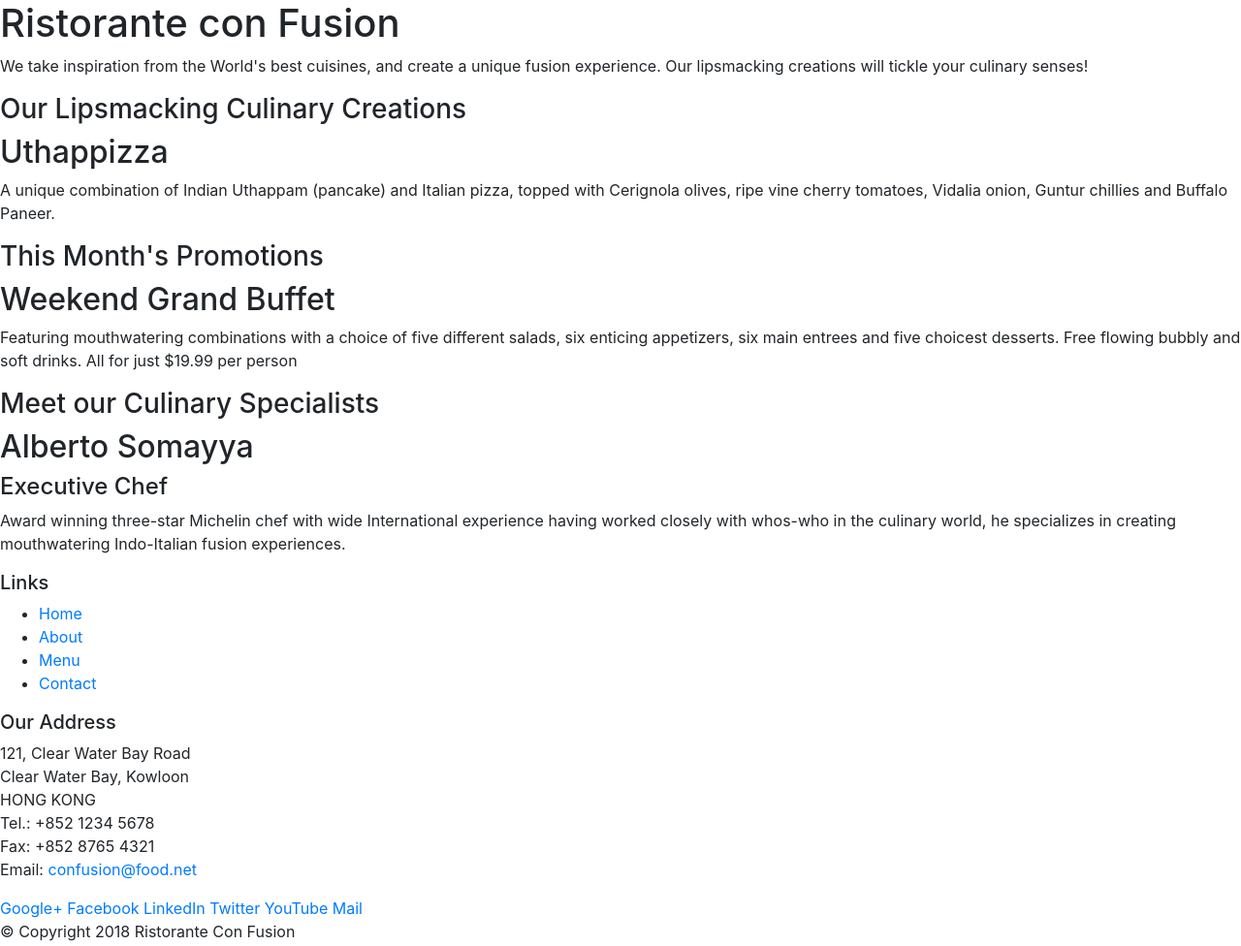
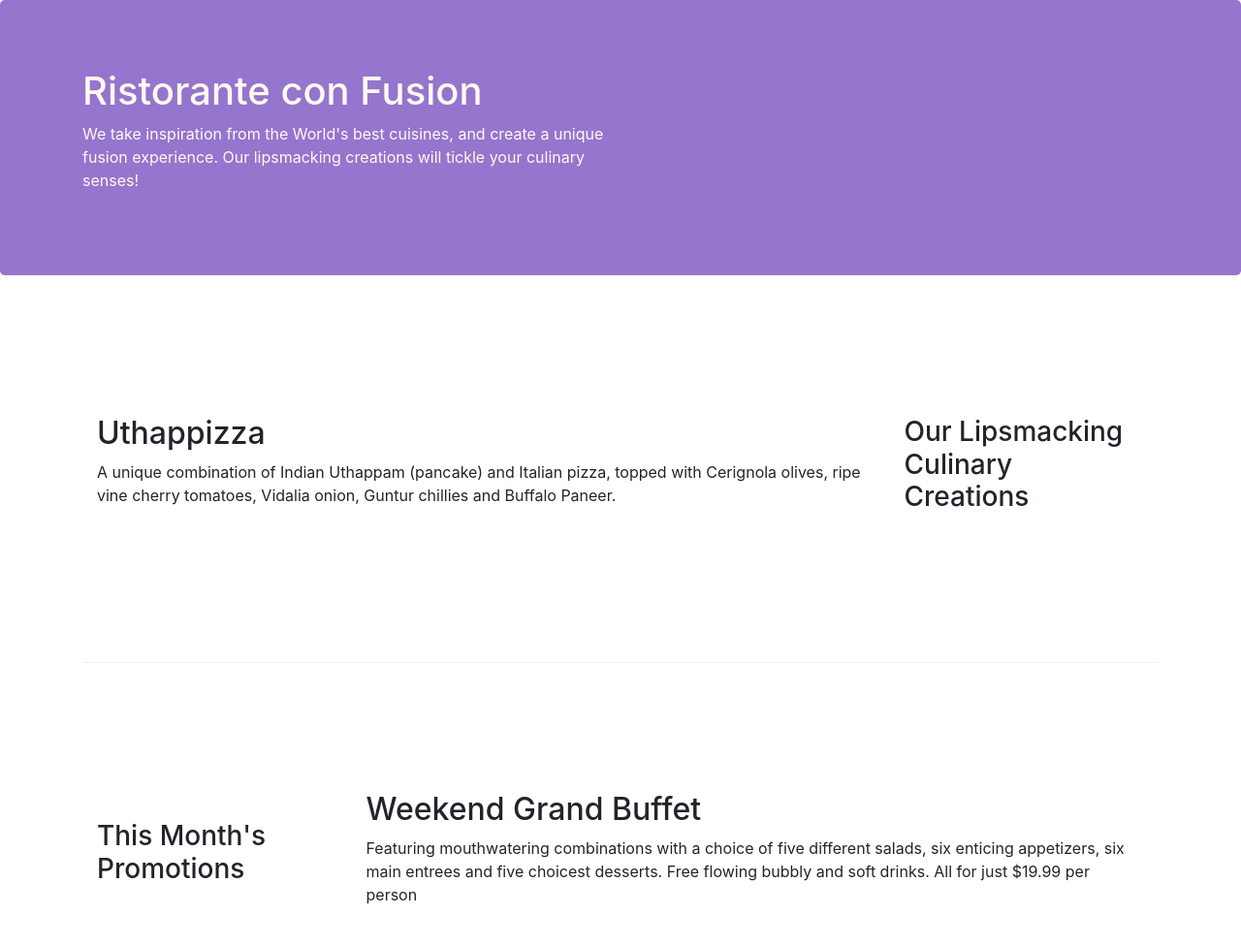
Before and after one commit to uaeauh21/frontendbootstrap4, a website: page index.html in a window 1280 px wide. Shown: the top 976 px of the page at 97% size. Drawn offline with nearby package versions, Linux system fonts and the light colour scheme.

Commit message:
2nd commit

```diff
--- /dev/null
+++ b/css/styles.css
@@ -0,0 +1,30 @@
+.row-header{
+    margin: 0px uuto;
+    padding: 0px auto;
+}
+
+.row-content{
+    margin: 0px auto;
+    padding: 50px 0px 50px 0px;
+    border-bottom:1px ridge;
+    min-height: 400px;
+}
+
+.footer{
+    background-color: #d1c4e9;
+    margin: 0px auto;
+    padding: 20px 0 20px 0;
+}
+
+.jumbotron {
+    padding: 70px 30px 70px 30px;
+    margin: 0px auto;
+    background: #9575cd;
+    color: floralwhite;
+}
+
+.address{
+    font-size: 80%;
+    margin: 0px;
+    color: #0f0f0f;
+}
--- a/index.html
+++ b/index.html
@@ -9,18 +9,22 @@
 
 <!-- Bootstrap CSS -->
 <link rel="stylesheet" href="node_modules/bootstrap/dist/css/bootstrap.min.css">
+<link rel="stylesheet" href="css/styles.css" >
     <title>Ristorante Con Fusion</title>
 
 </head>
 
 <body>
 
-    <header>
-        <div>
-            <div>
-                <div>
+    <header class="jumbotron">
+        <div class="container">
+            <div class="row row-header">
+                <div class="col-12 col-sm-6">
                     <h1>Ristorante con Fusion</h1>
                     <p>We take inspiration from the World's best cuisines, and create a unique fusion experience. Our lipsmacking creations will tickle your culinary senses!</p>
+                </div>
+                <div class="col-12 col-sm-6">
+
                 </div>
                 <div>
                 </div>
@@ -28,33 +32,33 @@
         </div>
     </header>
 
-    <div>
-        <div>
-            <div>
+    <div class="container">
+        <div class="row row-content align-items-center">
+            <div class="col-12 col-sm-4 order-sm-last col-md-3">
                 <h3>Our Lipsmacking Culinary Creations</h3>
             </div>
-            <div>
+            <div class="col col-sm order-sm-first zcol-md">
                 <h2>Uthappizza</h2>
                 <p>A unique combination of Indian Uthappam (pancake) and Italian pizza, topped with Cerignola olives, ripe vine cherry tomatoes, Vidalia onion, Guntur chillies and Buffalo Paneer.</p>
             </div>
         </div>
 
 
-        <div>
-            <div>
+        <div class="row row-content  align-items-center">
+            <div class="col-12 col-sm-4 col-md-3">
                 <h3>This Month's Promotions</h3>
             </div>
-            <div>
+            <div class="col col-sm col-md">
                 <h2>Weekend Grand Buffet</h2>
                 <p>Featuring mouthwatering combinations with a choice of five different salads, six enticing appetizers, six main entrees and five choicest desserts. Free flowing bubbly and soft drinks. All for just $19.99 per person </p>
             </div>
         </div>
 
-        <div>
-            <div>
+        <div class="row row-content  align-items-center">
+            <div class="col-12 col-sm-4 order-sm-last cold-md-3">
                 <h3>Meet our Culinary Specialists</h3>
             </div>
-            <div>
+            <div class="col col-sm col-sm-first col-md">
                 <h2>Alberto Somayya</h2>
                 <h4>Executive Chef</h4>
                 <p>Award winning three-star Michelin chef with wide International experience having worked closely with whos-who in the culinary world, he specializes in creating mouthwatering Indo-Italian fusion experiences. </p>
@@ -62,19 +66,19 @@
         </div>
     </div>
 
-    <footer>
-        <div>
-            <div>
-                <div>
+    <footer class="footer">
+        <div class="container">
+            <div  class="row">
+                <div class="col-4 offset-1 col-sm-2">
                     <h5>Links</h5>
-                    <ul>
+                    <ul class="list-unstyled">
                         <li><a href="#">Home</a></li>
                         <li><a href="#">About</a></li>
                         <li><a href="#">Menu</a></li>
                         <li><a href="#">Contact</a></li>
                     </ul>
                 </div>
-                <div>
+                <div class="col-7 col-sm-5">
                     <h5>Our Address</h5>
                     <address>
 		              121, Clear Water Bay Road<br>
@@ -85,8 +89,8 @@
 		              Email: <a href="mailto:confusion@food.net">confusion@food.net</a>
 		           </address>
                 </div>
-                <div>
-                    <div>
+                <div class="col-12 col-sm-4 align-self-center">
+                    <div class="text-center">
                         <a href="http://google.com/+">Google+</a>
                         <a href="http://www.facebook.com/profile.php?id=">Facebook</a>
                         <a href="http://www.linkedin.com/in/">LinkedIn</a>
@@ -96,8 +100,8 @@
                     </div>
                 </div>
            </div>
-           <div>
-                <div>
+           <div  class="row justify-content-center">
+                <div class="col-auto">
                     <p>© Copyright 2018 Ristorante Con Fusion</p>
                 </div>
            </div>
```
